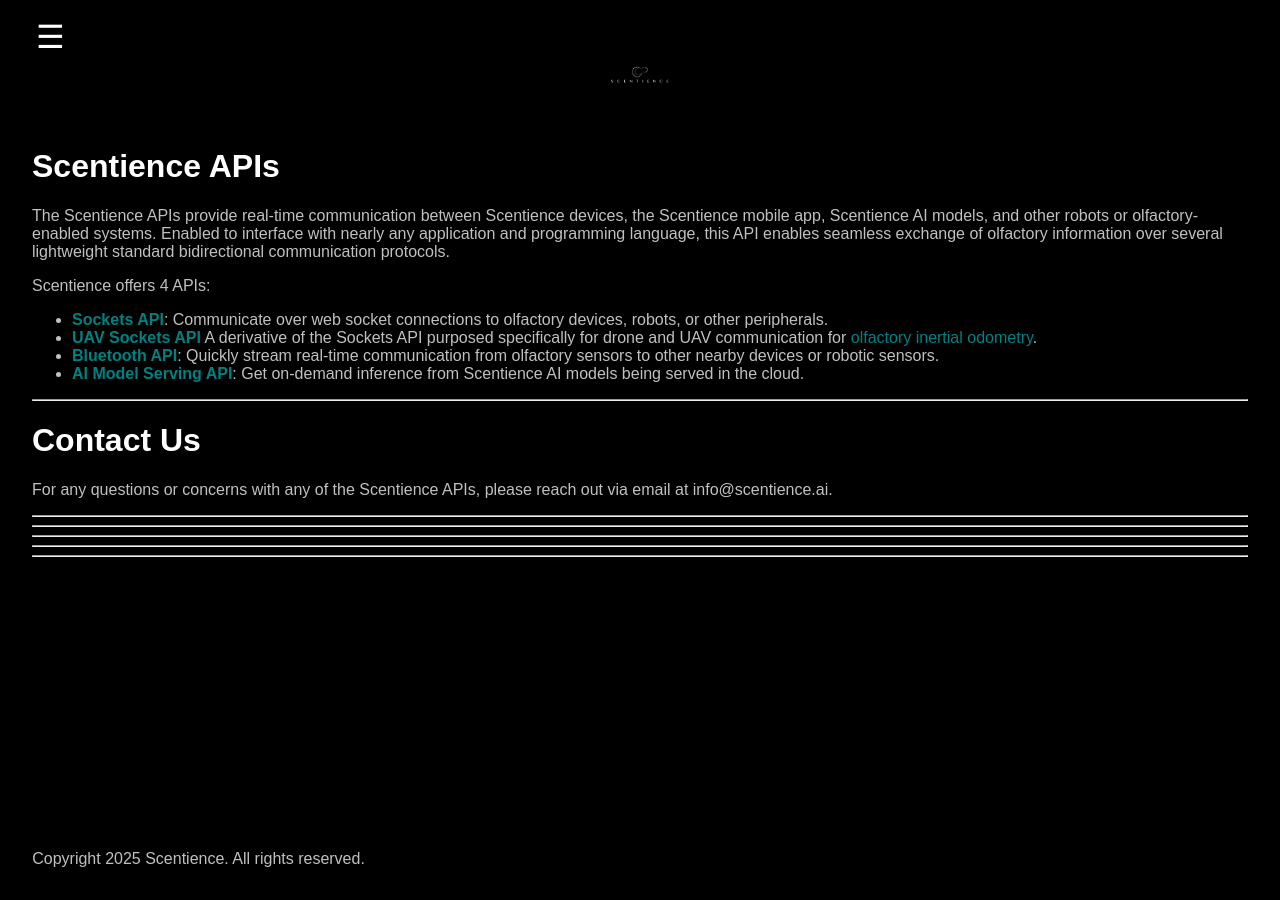
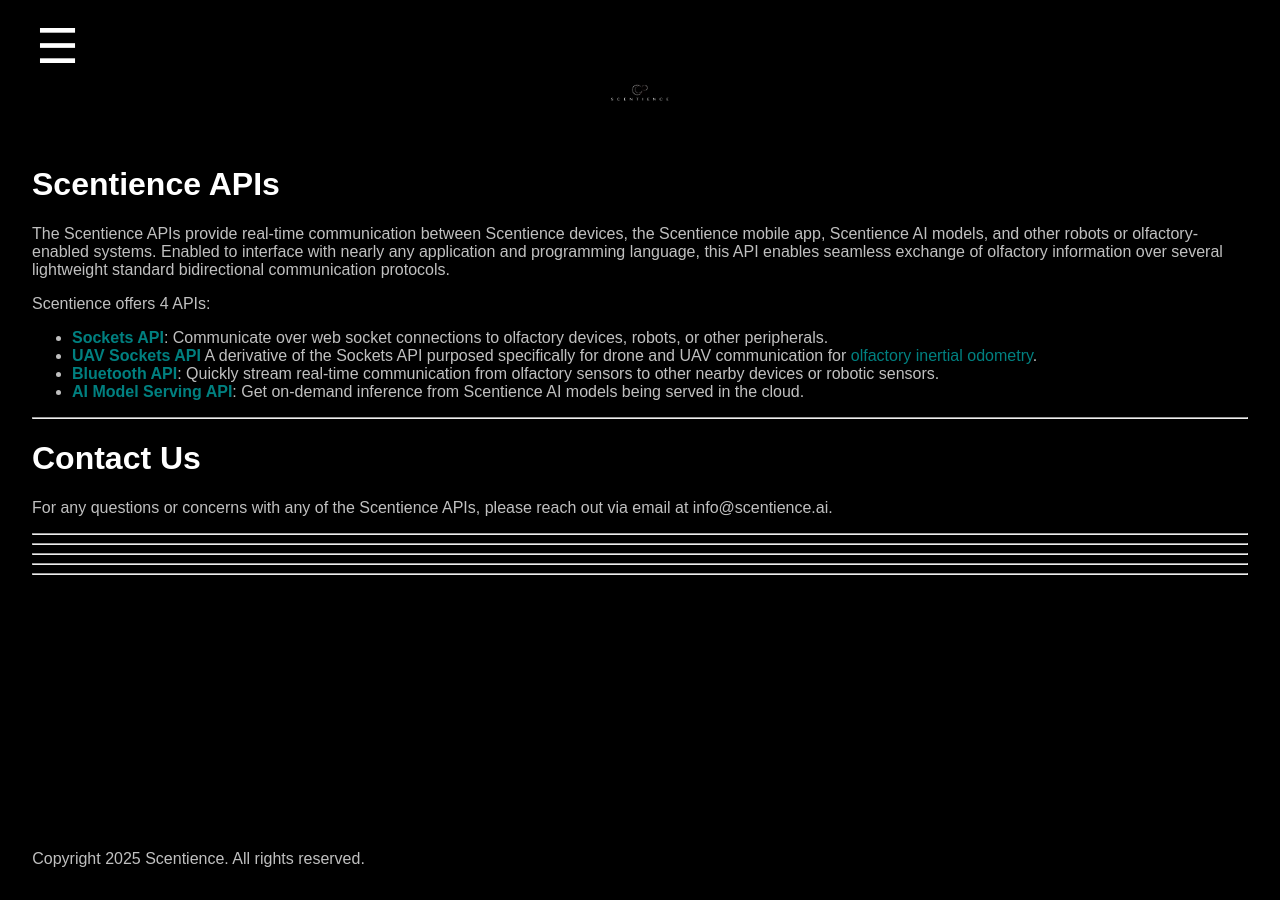
Before and after one commit to Scentience/docs-api, a Jekyll site: the page built from index.md, in a window 1280 px wide. Built offline with Jekyll 4.4.1, drawn with Linux system fonts in a browser that asks for light colours.

```diff
--- a/css/styles.css
+++ b/css/styles.css
@@ -20,7 +20,7 @@
     display: flex;
     align-items: center;   /* vertically aligns items to the center */
     justify-content: center; /* centers the content horizontally */
-    gap: 20px;             /* space between hamburger and logo */
+    gap: 0px;             /* space between hamburger and logo */
 }
 
 .header-logo {
@@ -33,7 +33,7 @@
     background: none;
     border: none;
     color: #fff;
-    font-size: 2rem;
+    font-size: 3rem;
     flex-shrink: 0;        /* ensures button doesn’t shrink */
     /* font-size: 24px; */
     cursor: pointer;
```
